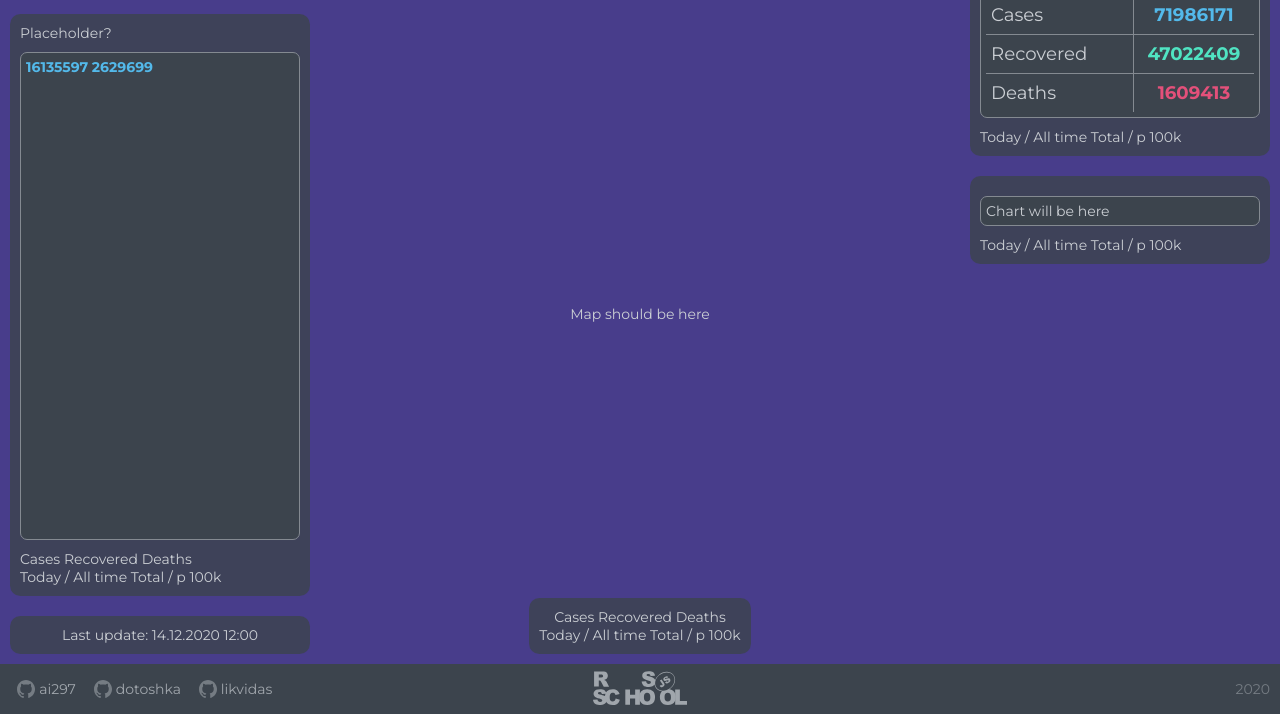
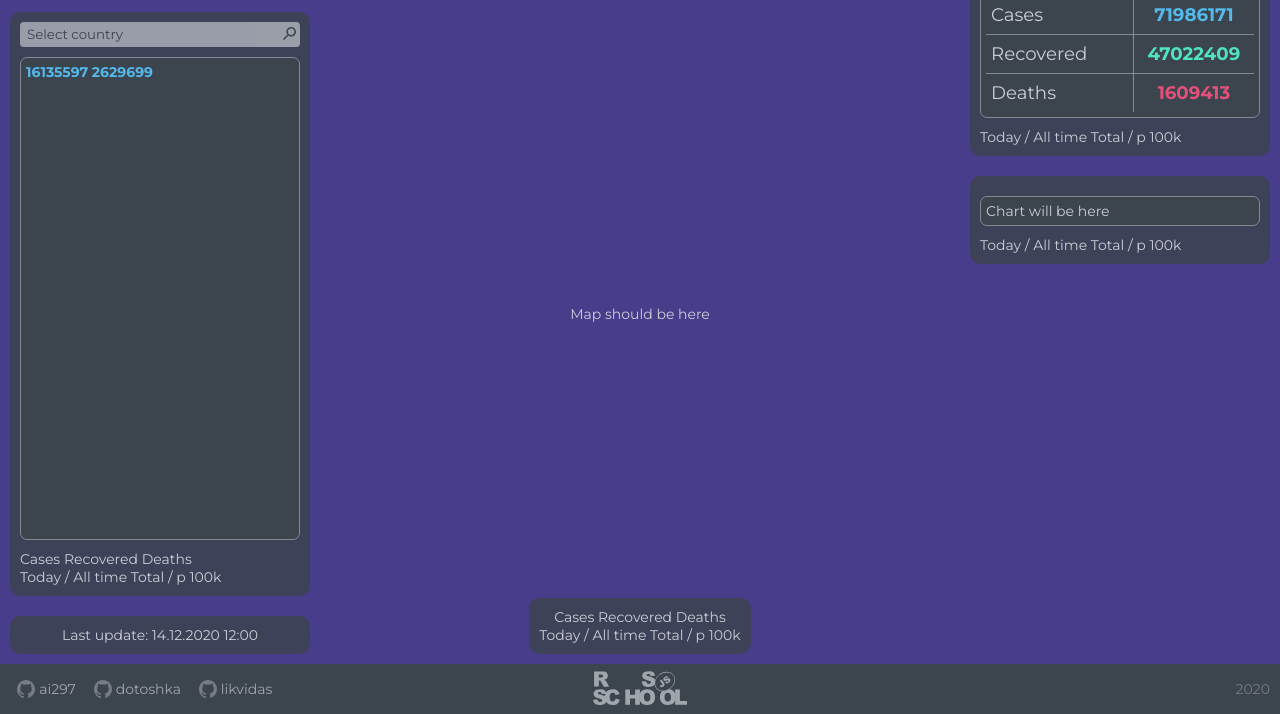
Before and after one commit to ai297/covid-dashboard, a website built with webpack: page src/index.html in a window 1280 px wide. Shown: the part 86-800 px from the top of the page. Built offline with nearby package versions, Linux system fonts and the light colour scheme.

Commit message:
feat: implement search-form component

```diff
--- a/src/js/app-template.js
+++ b/src/js/app-template.js
@@ -3,7 +3,7 @@
  * Используемые кастомные теги (web components)
  * (можно переименовать или что-то ещё выделить в компоненты)
  * @example
- * search-field
+ * search-form
  * countries-list
  * countries-list-item
  * tabs-group
@@ -16,7 +16,7 @@ const getTemplate = () => `
   <div class="dashboard__column dashboard__column--widget-column">
     <section class="dashboard__section dashboard__header"><h1 class="widget-title">Covid-2019 dashboard</h1></section>
     <section class="dashboard__section dashboard__section--grow">
-      <search-field class="search-form">Placeholder?</search-field>
+      <search-form class="search-form" placeholder="Select country"></search-form>
       <div class="widget-container widget-container--grow">
         <div class="widget-container__scroll custom-scrollbar">
           <countries-list class="countries-list">
--- a/src/js/app.js
+++ b/src/js/app.js
@@ -1,5 +1,6 @@
 import getTemplate from './app-template';
 // import DataService from './data-service';
+import SearchForm from './search-form';
 
 class App {
   mount(element) {
@@ -12,4 +13,5 @@ class App {
   }
 }
 
+window.customElements.define('search-form', SearchForm);
 export default App;
--- /dev/null
+++ b/src/js/search-form.js
@@ -0,0 +1,41 @@
+class SearchForm extends HTMLElement {
+  constructor() {
+    super();
+    const inputElement = document.createElement('input');
+    inputElement.setAttribute('type', 'text');
+    inputElement.setAttribute('placeholder', this.getAttribute('placeholder'));
+    const searchButton = document.createElement('button');
+    searchButton.setAttribute('type', 'button');
+    searchButton.innerHTML = `
+      <svg viewBox="0 0 17 17" xmlns="http://www.w3.org/2000/svg">
+        <path d="M4.8502 10.6918H5.61807L5.89022 10.4294C4.93768 9.32133 4.36421 7.88279 4.36421 6.3179C4.36421 2.82847 7.19268 0 10.6821 0C14.1715 0 17 2.82847 17 6.3179C17 9.80732 14.1715 12.6358 10.6821 12.6358C9.11721 12.6358 7.67867 12.0623 6.57061 11.1098L6.30818 11.3819V12.1498L1.44826 17L0 15.5517L4.8502 10.6918ZM10.6821 10.6918C13.1023 10.6918 15.056 8.73814 15.056 6.3179C15.056 3.89766 13.1023 1.94397 10.6821 1.94397C8.26186 1.94397 6.30818 3.89766 6.30818 6.3179C6.30818 8.73814 8.26186 10.6918 10.6821 10.6918Z" fill="currentColor"/>
+      </svg>
+    `;
+    this.appendChild(inputElement);
+    this.appendChild(searchButton);
+    const customEventSettings = { bubbles: true, composed: true, detail: this };
+    inputElement.addEventListener('input', (event) => {
+      event.stopPropagation();
+      this.dispatchEvent(new CustomEvent('search-input', { ...customEventSettings }));
+    });
+    searchButton.addEventListener('click', (event) => {
+      event.stopPropagation();
+      this.dispatchEvent(new CustomEvent('search-click', { ...customEventSettings }));
+    });
+
+    Object.defineProperties(this, {
+      value: {
+        get: () => inputElement.value,
+        set: (val) => {
+          inputElement.value = val;
+        },
+      },
+      clear: {
+        value: () => {
+          inputElement.value = '';
+        },
+      },
+    });
+  }
+}
+export default SearchForm;
--- /dev/null
+++ b/src/styles/search-form.scss
@@ -0,0 +1,46 @@
+@import './constants.scss';
+
+.search-form {
+  position: relative;
+  border-radius: 4px;
+  overflow: hidden;
+
+  & > input {
+    position: relative;
+    padding: 0 1.5rem 0 .5rem;
+    width: 100%;
+    color: $color-primary-dark;
+    font-family: $primary-font;
+    line-height: 1.8rem;
+    background-color: $color-primary-light;
+    border: none;
+    opacity: .65;
+    z-index: 1;
+    transition: all .3s;
+
+    &:focus { opacity: 1; }
+
+    &::placeholder { color: $color-primary; }
+  }
+
+  & > button {
+    position: absolute;
+    width: 1.5rem;
+    right: 0;
+    top: 0;
+    bottom: 0;
+    padding: 4px;
+    color: $color-primary;
+    border: none;
+    background: none;
+    z-index: 2;
+    cursor: pointer;
+    transition: all .3s;
+
+    &:hover {
+      color: $color-primary-dark;
+      transform: scale(1.1);
+    }
+    &:active { transform: translateY(5%); }
+  }
+}
--- a/src/styles/style.scss
+++ b/src/styles/style.scss
@@ -40,7 +40,7 @@ h1, h2, h3 {
   font-weight: 500;
   letter-spacing: .08em;
 }
-h1 { font-size: 1.75rem; }
+h1 { font-size: 1.65rem; }
 h2 { font-size: 1.6rem; }
 
 a {
@@ -91,3 +91,4 @@ a:hover, a:focus {
 }
 
 @import './dashboard.scss';
+@import './search-form.scss';
```
